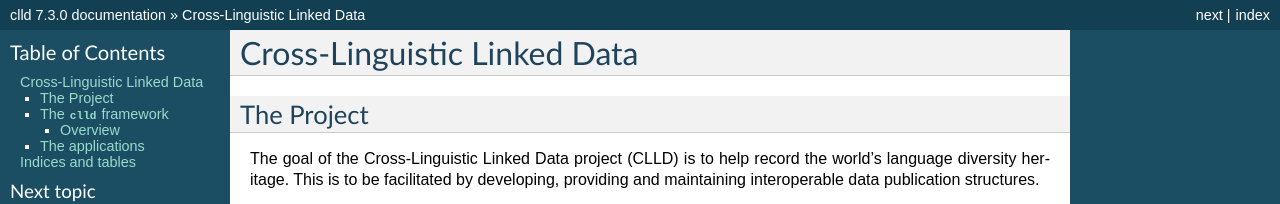
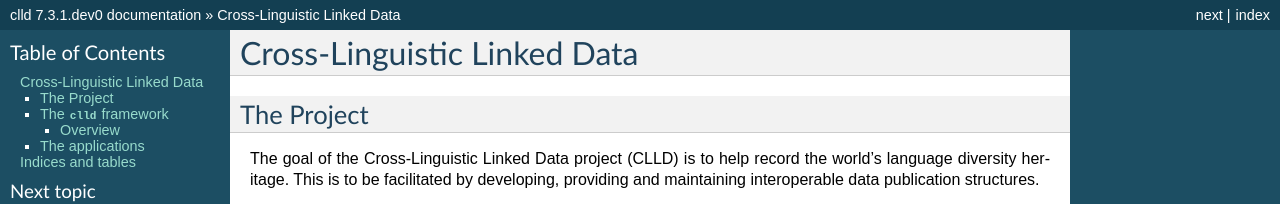
Before and after one commit to clld/clld, a Sphinx documentation site: the page built from docs/index.rst, in a window 1280 px wide and 900 px high. Shown: the top 204 px of the window. Built offline with Sphinx 7.4.7, drawn with Linux system fonts in a browser that asks for light colours; some of the changed text lies outside the part shown.

Commit message:
bump version for development

```diff
--- a/docs/conf.py
+++ b/docs/conf.py
@@ -51,10 +51,10 @@ copyright = u'Max Planck Society'
 # built documents.
 #
 # The full version, including alpha/beta/rc tags.
-release = '7.3.0'
+release = '7.3.1.dev0'
 
 # The short X.Y version.
-version = '7.3.0'
+version = '7.3.1.dev0'
 
 # The language for content autogenerated by Sphinx. Refer to documentation
 # for a list of supported languages.
--- a/setup.py
+++ b/setup.py
@@ -31,7 +31,7 @@ install_requires = [
 
 setup(
     name='clld',
-    version='7.3.0',
+    version='7.3.1.dev0',
     description=(
         'Python library supporting the development of cross-linguistic databases'),
     long_description=open('README.md').read(),
--- a/src/clld/__init__.py
+++ b/src/clld/__init__.py
@@ -3,7 +3,7 @@ import collections
 from clld.db.models import common
 from clld import interfaces
 
-__version__ = "7.3.0"
+__version__ = "7.3.1.dev0"
 
 
 class Resource(collections.namedtuple('Resource', 'name model interface with_index with_rdfdump')):
```
